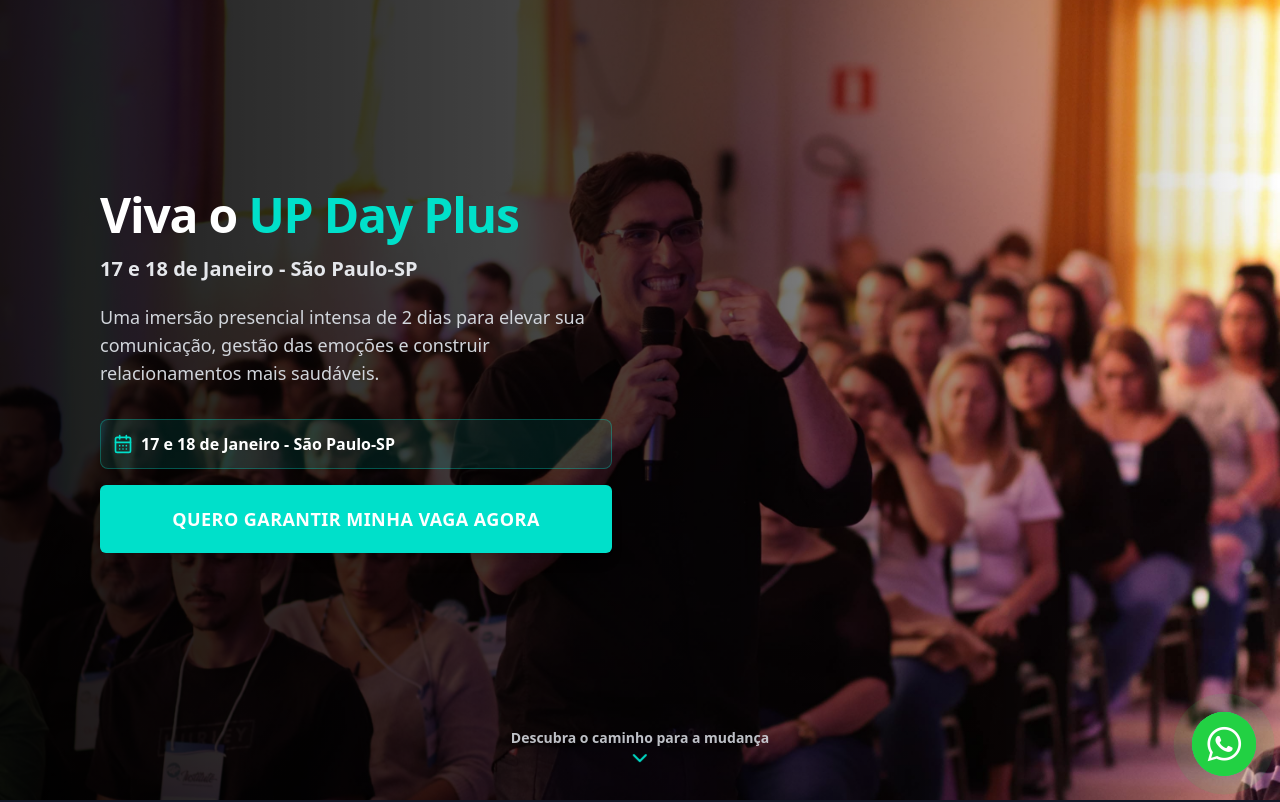
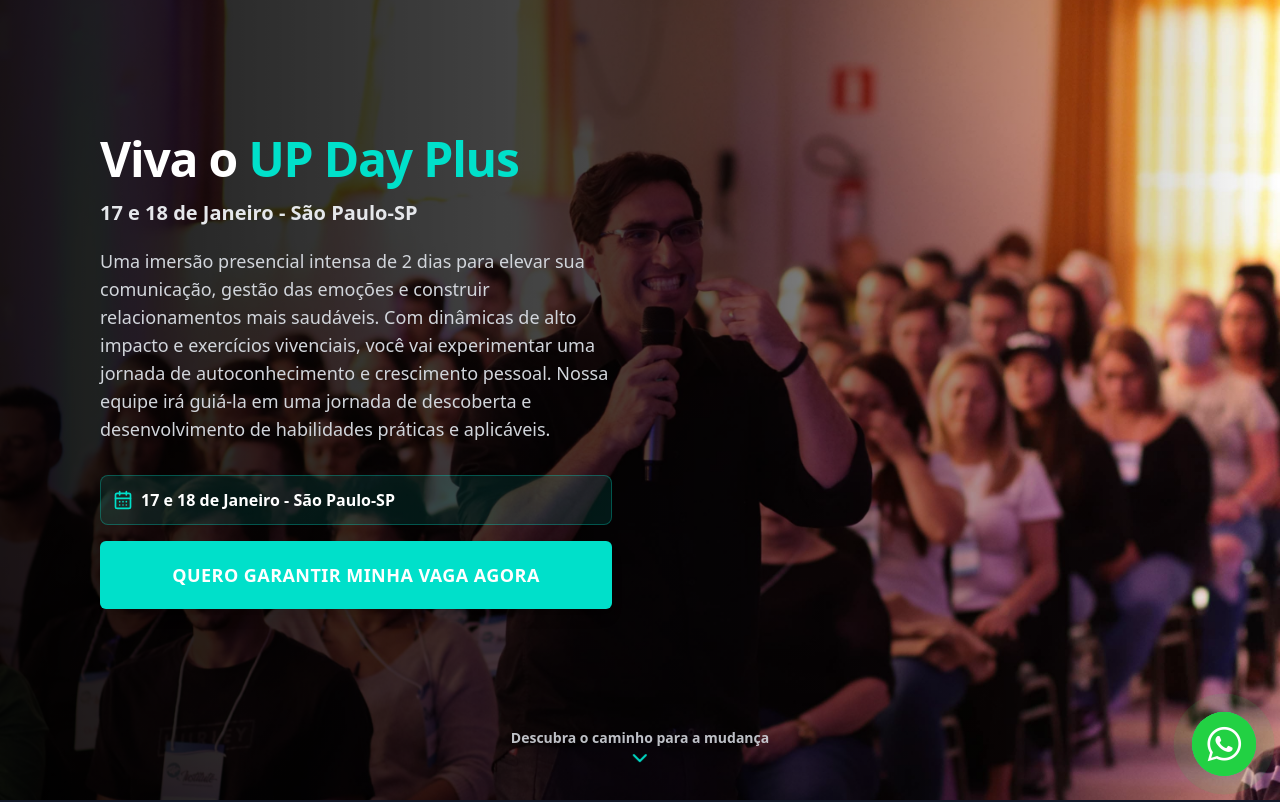
Before and after one commit to hduquinha/instituto-up, a React (Vite) app: page / in a window 1280 px wide. Shown: the top 802 px of the page. Built offline with nearby package versions, Linux system fonts and the light colour scheme.

Commit message:
Update HeroSection description with additional details about dynamics and journey

```diff
--- a/src/components/HeroSection.tsx
+++ b/src/components/HeroSection.tsx
@@ -29,7 +29,7 @@ const HeroSection = () => {
             </h2>
 
             <p className="text-sm sm:text-base md:text-lg text-gray-300 mb-6 sm:mb-8 leading-relaxed break-words">
-              Uma imersão presencial intensa de 2 dias para elevar sua comunicação, gestão das emoções e construir relacionamentos mais saudáveis.
+              Uma imersão presencial intensa de 2 dias para elevar sua comunicação, gestão das emoções e construir relacionamentos mais saudáveis. Com dinâmicas de alto impacto e exercícios vivenciais, você vai experimentar uma jornada de autoconhecimento e crescimento pessoal. Nossa equipe irá guiá-la em uma jornada de descoberta e desenvolvimento de habilidades práticas e aplicáveis.
             </p>
 
             <div className="flex flex-col items-stretch gap-3 sm:gap-4">
```
